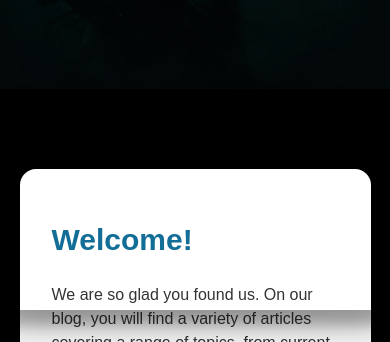
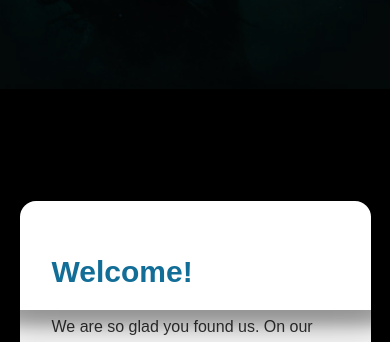
Before and after one commit to S-ciz/BlogPoem, a website: page Client/index.html in a window 390 px wide. Shown: the part 502-844 px from the top of the page. Drawn offline with Linux system fonts and the light colour scheme; no server answers.

Commit message:
Update index.css

```diff
--- a/Client/styles/index.css
+++ b/Client/styles/index.css
@@ -334,7 +334,7 @@ ul.menu:hover {
   .hero
   {
     width: 90%;
-    margin-top:-1rem;
+    margin-top:0rem;
   }
   .card-project {
     display: grid;
```
